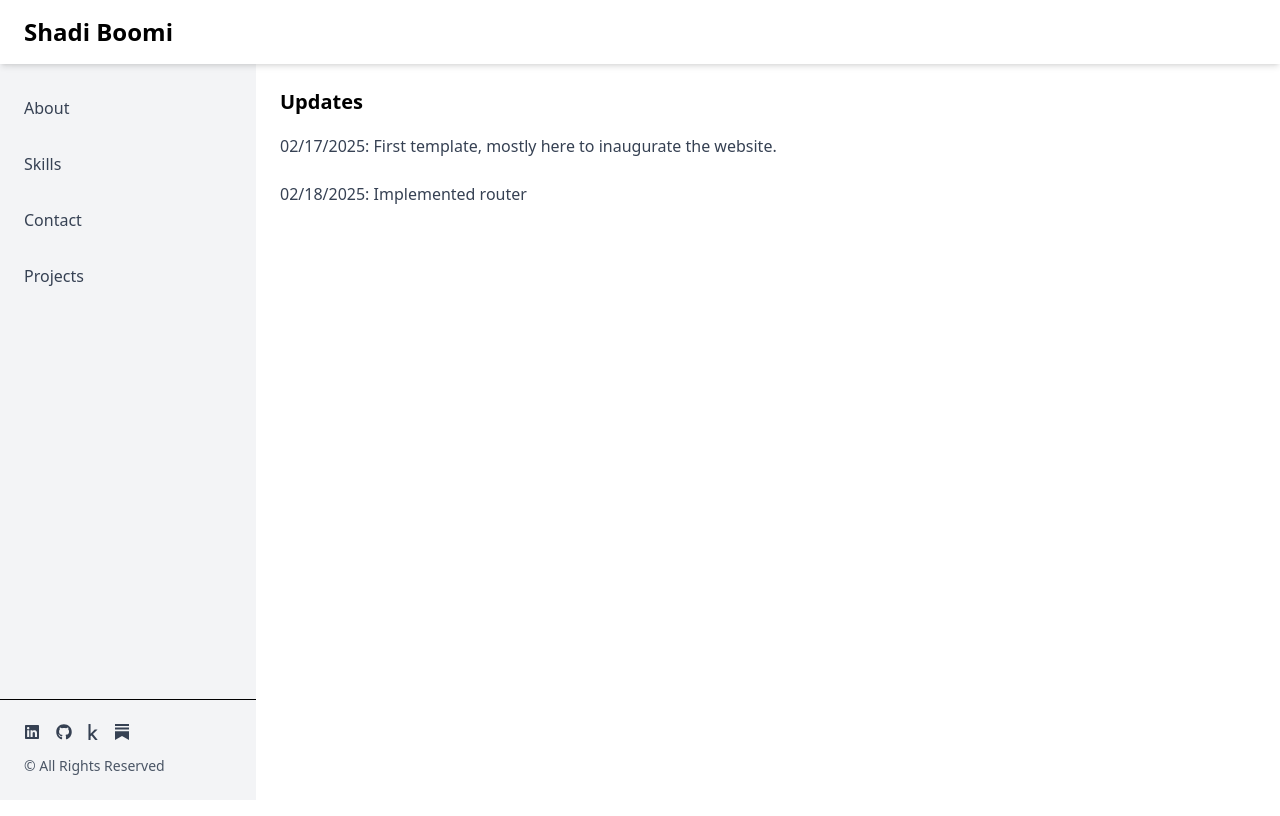
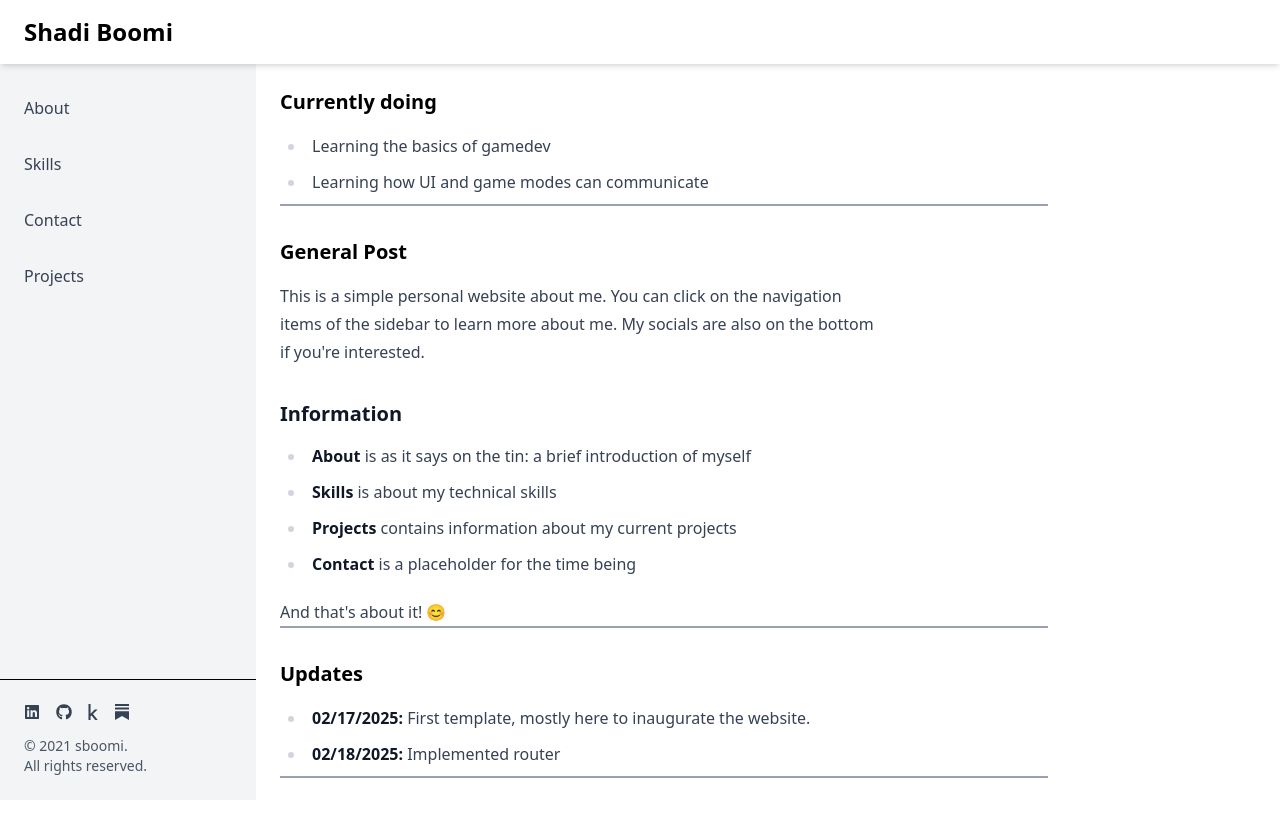
Before and after one commit to sboomi/sboomi.github.io, a React (Vite) app: page / in a window 1280 px wide. Shown: the top 816 px of the page. Built offline with nearby package versions, Linux system fonts and the light colour scheme.

Commit message:
Added another post section

```diff
--- a/src/App.tsx
+++ b/src/App.tsx
@@ -1,5 +1,7 @@
 import Layout from "./components/Layout";
 import updateMarkdown from "./md-posts/updates.md?raw";
+import doingMarkdown from "./md-posts/currently-doing.md?raw";
+import generalPostMarkdown from "./md-posts/general-post.md?raw";
 import Markdown from "react-markdown";
 
 interface ContentSectionProps {
@@ -9,7 +11,7 @@ interface ContentSectionProps {
 
 const ContentSection = ({ title, content }: ContentSectionProps) => {
   return (
-    <section className="mb-8">
+    <section className="mb-8 border-b-2 border-gray-400">
       <h2 className="text-xl font-bold mb-4">{title}</h2>
       {content}
     </section>
@@ -18,6 +20,14 @@ const ContentSection = ({ title, content }: ContentSectionProps) => {
 
 function App() {
   const sections = [
+    {
+      title: "Currently doing",
+      content: <Markdown className="prose">{doingMarkdown}</Markdown>,
+    },
+    {
+      title: "General Post",
+      content: <Markdown className="prose">{generalPostMarkdown}</Markdown>,
+    },
     {
       title: "Updates",
       content: <Markdown className="prose">{updateMarkdown}</Markdown>,
--- a/src/components/Footer.tsx
+++ b/src/components/Footer.tsx
@@ -6,7 +6,7 @@ export function Footer() {
     <footer className="p-6 border-t">
       <div className="flex items-center gap-4 mb-4">
         <a
-          href="https://linkedin.com/shadiboomi"
+          href="www.linkedin.com/in/shadiboomi"
           target="_blank"
           rel="noopener noreferrer"
           className="text-gray-700 hover:text-gray-900 transition-colors"
@@ -48,7 +48,10 @@ export function Footer() {
           <BsSubstack />
         </a>
       </div>
-      <p className="text-sm text-gray-600">© All Rights Reserved</p>
+      <div className="text-sm text-gray-600">
+        <p>© {new Date().getFullYear()} sboomi.</p>
+        <p>All rights reserved.</p>
+      </div>
     </footer>
   );
 }
--- /dev/null
+++ b/src/md-posts/currently-doing.md
@@ -0,0 +1,3 @@
+
+- Learning the basics of gamedev
+- Learning how UI and game modes can communicate
--- /dev/null
+++ b/src/md-posts/general-post.md
@@ -0,0 +1,10 @@
+This is a simple personal website about me. You can click on the navigation items of the sidebar to learn more about me. My socials are also on the bottom if you're interested.
+
+### Information
+
+* **About** is as it says on the tin: a brief introduction of myself
+* **Skills** is about my technical skills
+* **Projects** contains information about my current projects
+* **Contact** is a placeholder for the time being
+
+And that's about it! 😊
--- a/src/md-posts/updates.md
+++ b/src/md-posts/updates.md
@@ -1,4 +1,3 @@
 
-02/17/2025: First template, mostly here to inaugurate the website.
-
-02/18/2025: Implemented router
+- **02/17/2025:** First template, mostly here to inaugurate the website.
+- **02/18/2025:** Implemented router
```
